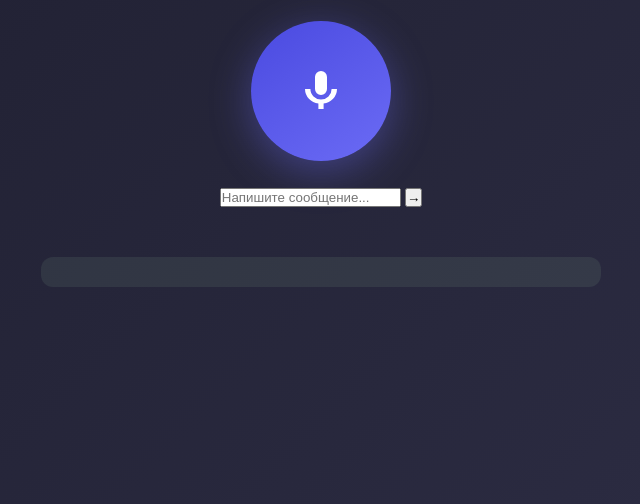
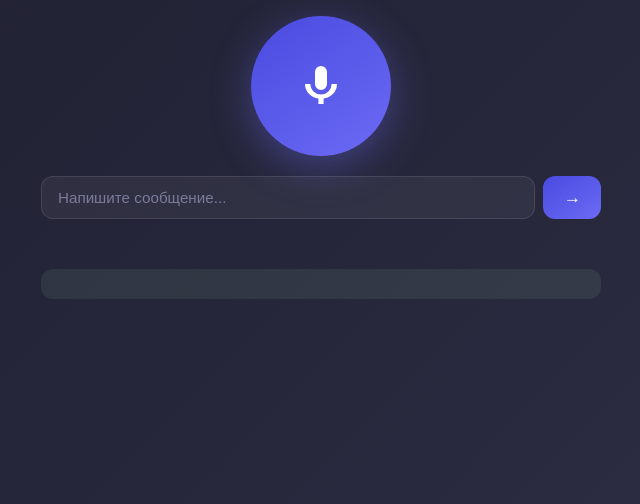
Before and after one commit to Slava253/pomoshik, a plain HTML site: page index.html in a window 1280 px wide. Shown: the part 296-800 px from the top of the page, without its empty margins (319-959 px from the left). Drawn offline with Linux system fonts and the light colour scheme.

Commit message:
Update style.css

```diff
--- a/style.css
+++ b/style.css
@@ -12,24 +12,69 @@ body {
 }
 
 .assistant { text-align: center; max-width: 560px; width: 100%; }
-h1 { font-weight: 300; font-size: 1.8rem; margin-bottom: 16px; letter-spacing: 1px; }
-.tts-selector { display: flex; justify-content: center; gap: 16px; margin-bottom: 16px; font-size: 0.85rem; color: #b0b0cc; }
-.tts-selector label { cursor: pointer; display: flex; align-items: center; gap: 4px; }
+h1 { font-weight: 300; font-size: 1.8rem; margin-bottom: 24px; letter-spacing: 1px; }
+
 .status { color: #9d9db8; margin-bottom: 24px; font-size: 0.95rem; min-height: 1.2em; }
 
 .mic-btn {
     width: 140px; height: 140px; border-radius: 50%; border: none;
     background: linear-gradient(145deg, #4a4ae0, #6b6bf5); color: white;
     cursor: pointer; display: flex; align-items: center; justify-content: center;
-    margin: 0 auto 24px;
+    margin: 0 auto 20px;
     box-shadow: 0 10px 40px rgba(107, 107, 245, 0.4);
     transition: transform 0.2s, box-shadow 0.2s;
 }
 .mic-btn:hover { transform: scale(1.05); }
 .mic-btn:active { transform: scale(0.97); }
-.mic-btn.listening { background: linear-gradient(145deg, #e04a4a, #f56b6b); box-shadow: 0 10px 40px rgba(245, 107, 107, 0.6); animation: pulse 1.5s infinite; }
-@keyframes pulse { 0% { box-shadow: 0 0 0 0 rgba(245, 107, 107, 0.7); } 70% { box-shadow: 0 0 0 30px rgba(245, 107, 107, 0); } 100% { box-shadow: 0 0 0 0 rgba(245, 107, 107, 0); } }
+.mic-btn.listening {
+    background: linear-gradient(145deg, #e04a4a, #f56b6b);
+    box-shadow: 0 10px 40px rgba(245, 107, 107, 0.6);
+    animation: pulse 1.5s infinite;
+}
+@keyframes pulse {
+    0%   { box-shadow: 0 0 0 0 rgba(245, 107, 107, 0.7); }
+    70%  { box-shadow: 0 0 0 30px rgba(245, 107, 107, 0); }
+    100% { box-shadow: 0 0 0 0 rgba(245, 107, 107, 0); }
+}
 
-.transcript, .response { min-height: 30px; font-size: 1rem; line-height: 1.5; padding: 12px; border-radius: 12px; margin-top: 10px; word-wrap: break-word; }
+.text-input-row {
+    display: flex;
+    gap: 8px;
+    margin-bottom: 10px;
+}
+
+#textInput {
+    flex: 1;
+    padding: 12px 16px;
+    border-radius: 12px;
+    border: 1px solid rgba(255,255,255,0.1);
+    background: rgba(255,255,255,0.05);
+    color: #fff;
+    font-size: 0.95rem;
+    outline: none;
+    transition: border-color 0.2s, background 0.2s;
+}
+#textInput:focus { border-color: #6b6bf5; background: rgba(255,255,255,0.08); }
+#textInput::placeholder { color: #7b7b9a; }
+
+#sendBtn {
+    padding: 0 20px;
+    border: none;
+    border-radius: 12px;
+    background: linear-gradient(145deg, #4a4ae0, #6b6bf5);
+    color: white;
+    font-size: 1.1rem;
+    cursor: pointer;
+    transition: transform 0.15s, opacity 0.2s;
+}
+#sendBtn:hover { transform: scale(1.05); }
+#sendBtn:active { transform: scale(0.95); }
+#sendBtn:disabled { opacity: 0.5; cursor: not-allowed; }
+
+.transcript, .response {
+    min-height: 30px; font-size: 1rem; line-height: 1.5;
+    padding: 12px; border-radius: 12px; margin-top: 10px; word-wrap: break-word;
+    text-align: left;
+}
 .transcript { color: #c7c7e0; font-style: italic; }
 .response { color: #b8f5c0; background: rgba(184, 245, 192, 0.08); }
```
